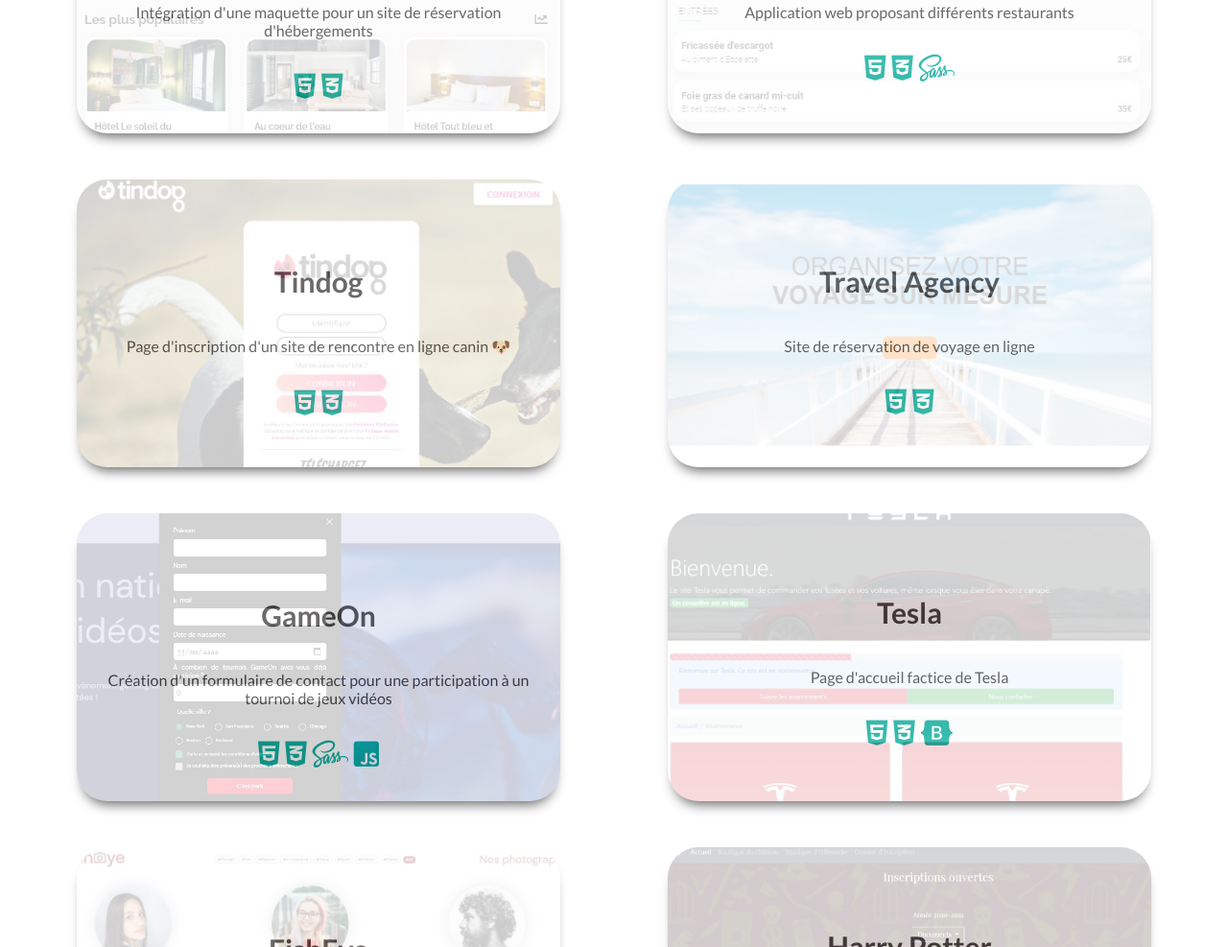
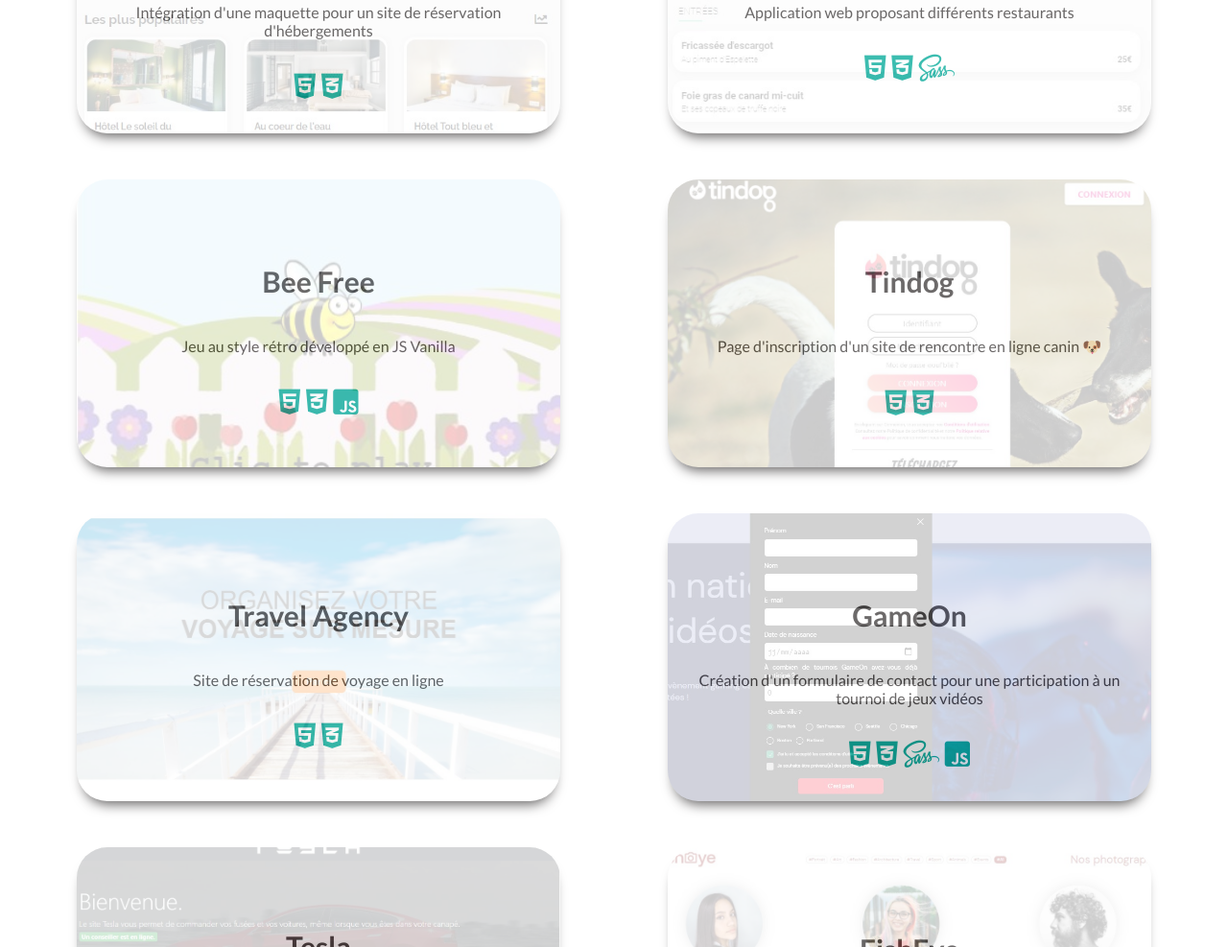
Before and after one commit to Fa-dede/fanny-devilliers, a website: page index.html in a window 1280 px wide. Shown: the part 1337-2324 px from the top of the page at 96% size. Drawn offline with Linux system fonts and the light colour scheme; a web font is replaced by a local one.

Commit message:
add Bee Free website

```diff
--- a/index.html
+++ b/index.html
@@ -125,6 +125,24 @@
                                     <i class="fab fa-html5"></i>
                                     <i class="fab fa-css3-alt"></i>
                                     <i class="fab fa-sass"></i>
+                                </p>
+                            </div>
+                        </a>
+
+                    </div>
+
+                    <div class="project">
+                        <a class='website-link' href="https://fa-dede.github.io/Bee-Free/" target="_blank">
+                            <img class='display' src="./assets/Bee Free.JPG" alt="">
+                            <div class="project-title">
+                                <h4>Bee Free</h4>
+                                <p>Jeu au style rétro développé en JS Vanilla</p>
+                                <p class="technos-used">
+                                    <i class="fab fa-html5"></i>
+                                    <i class="fab fa-css3-alt"></i>
+                                    <i class="fab fa-js-square"></i>
+
+
                                 </p>
                             </div>
                         </a>
```
Also changed, not shown: assets/Bee Free.JPG (added).
